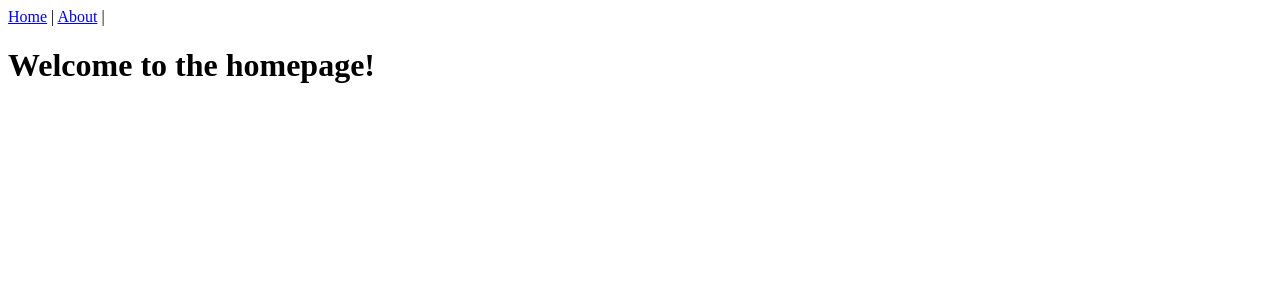
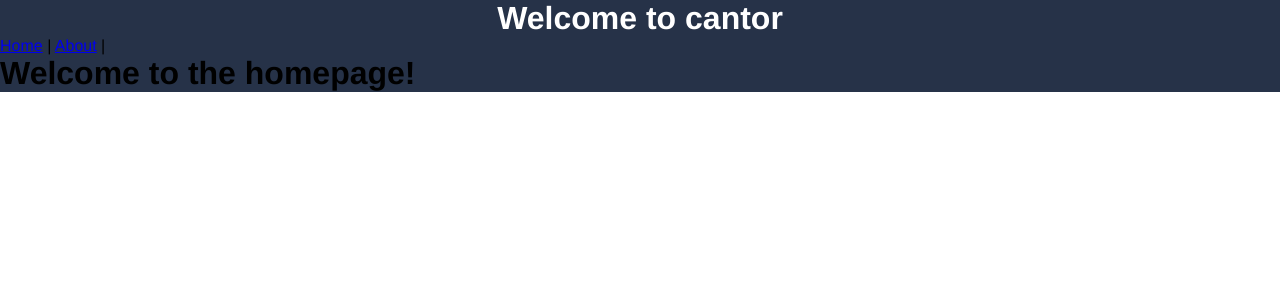
Before and after one commit to RedBusToo/ASSESMENT-programmingsecond, a Flask app: page / in a window 1280 px wide. Shown: the top 300 px of the page. Run offline with Flask 3, Linux system fonts and the light colour scheme.

Commit message:
Latest update forgot to add before

```diff
--- a/css/mobile.css
+++ b/css/mobile.css
@@ -0,0 +1,26 @@
+body {
+  font-family: helvetica, arial, sans-serif;
+  font-size: 1em;
+  margin: 0;
+  padding: 0;
+}
+.container {
+  width: 100%;
+}
+main,
+footer {
+  padding: 0 15px;
+}
+#logo {
+  text-align: center;
+}
+header {
+  background-color: #263248;
+}
+header h1 {
+  margin: 0;
+}
+header h1 a {
+  color: #fff;
+  text-decoration: none;
+}
--- a/templates/base.html
+++ b/templates/base.html
@@ -5,6 +5,11 @@
     <link rel="stylesheet" href="css/mobile.css">
 </head>
 <body>
+<div class="container">
+	<header>
+        <div id="logo">
+            <h1><a href="#">Welcome to cantor</a></h1>
+        	</div>
                 <nav>
                 <a href="/">Home</a> |
                 <a href="/about">About</a> |
@@ -12,5 +17,11 @@
                 </nav>
                 {% block content %}
                 {% endblock %}
+	</header>
+	<main>
+	</main>
+	<footer>
+	</footer>
+</div>
 </body>
 </html>
```
Lines whose indentation alone changed are shown as unchanged.
